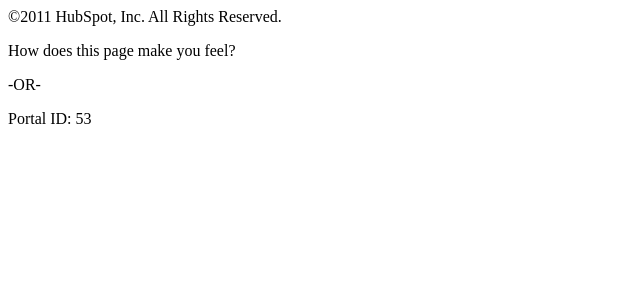
After one commit to ojrac/NoneToMany, a Django app: template eliza/templates/footer.html in a window 1280 px wide. The commit adds this page. Shown: the top 300 px of the page, without its empty margins (0-640 px from the left). Run offline with Django 3.2, Linux system fonts and the light colour scheme; the template is opened without the code that fills it, so the values that code supplies are empty; parts of the project's set-up code (start-up, migrations or seed data) failed here and were passed over.

Commit message:
Adds an include of hardcoded footer template.

```diff
--- /dev/null
+++ b/eliza/templates/footer.html
@@ -0,0 +1,24 @@
+<div class="footer">
+  <div class="copyright">
+    &copy;2011 HubSpot, Inc.  All Rights Reserved.
+  </div>
+  <div class="moodinator" data-screen-id="0">
+    <div class="question">
+      <p class="text">How does this page make you feel?</p>
+      <div class="happy"></div>
+          <p class="or">-OR-</p>
+          <div class="sad"></div>
+    </div>
+    <div class="answer happy-answer" style="display:none;">
+      <div class="happy"></div>
+      <p class="text">Thanks!  We're beaming.</p>
+    </div>
+    <div class="answer sad-answer" style="display:none;">
+      <div class="sad"></div>
+      <p class="text">Thanks!  We appreciate the feedback.<br /> If you're having difficulty please feel free to <a href="http://success.hubspot.com/Support___Services/">submit a support ticket</a></p>
+    </div>
+  </div>
+  <div class="info">
+    Portal ID:  53
+  </div>
+</div>
--- a/eliza/templates/index.html
+++ b/eliza/templates/index.html
@@ -70,6 +70,8 @@
         {% endbutton %}
       </form>
     </div>
+
+    {% include "footer.html" %}
   </div>
     <script src="https://ajax.googleapis.com/ajax/libs/jquery/1.4.2/jquery.min.js"></script>
     <script>
```
